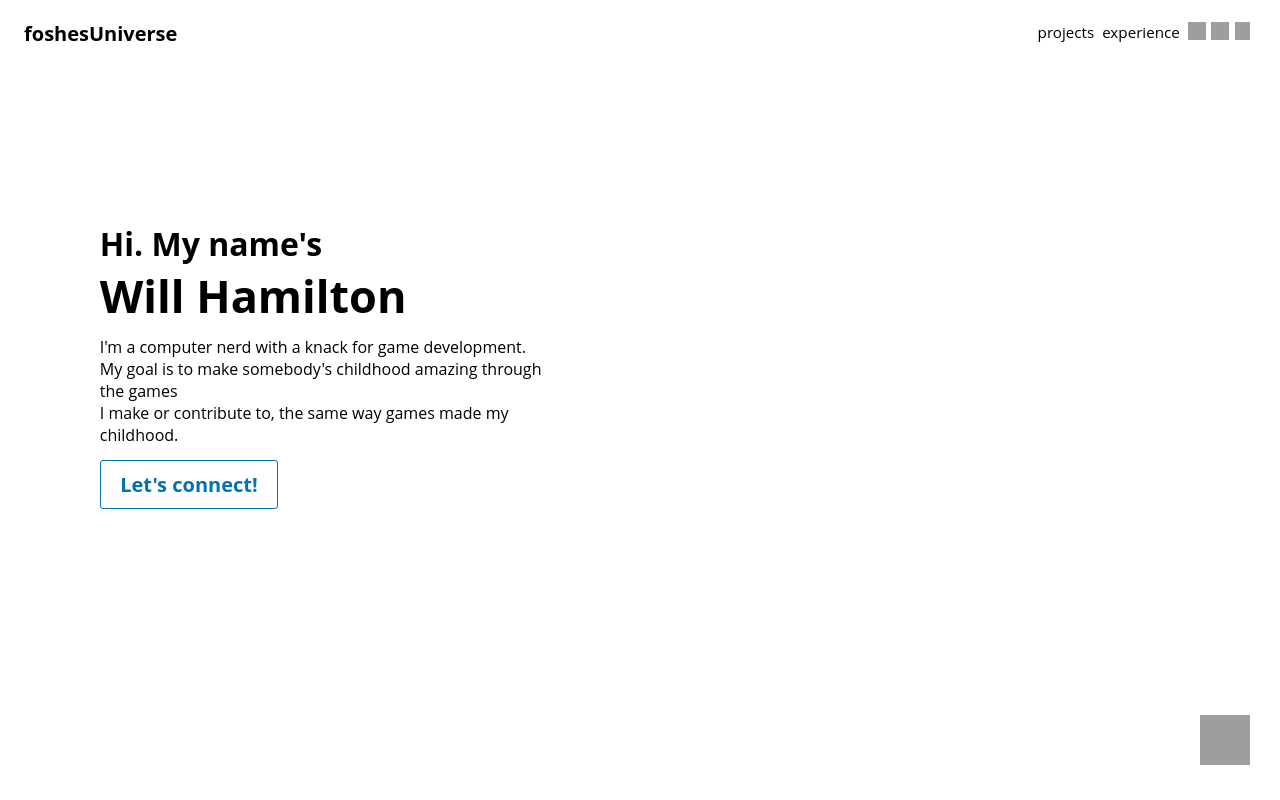
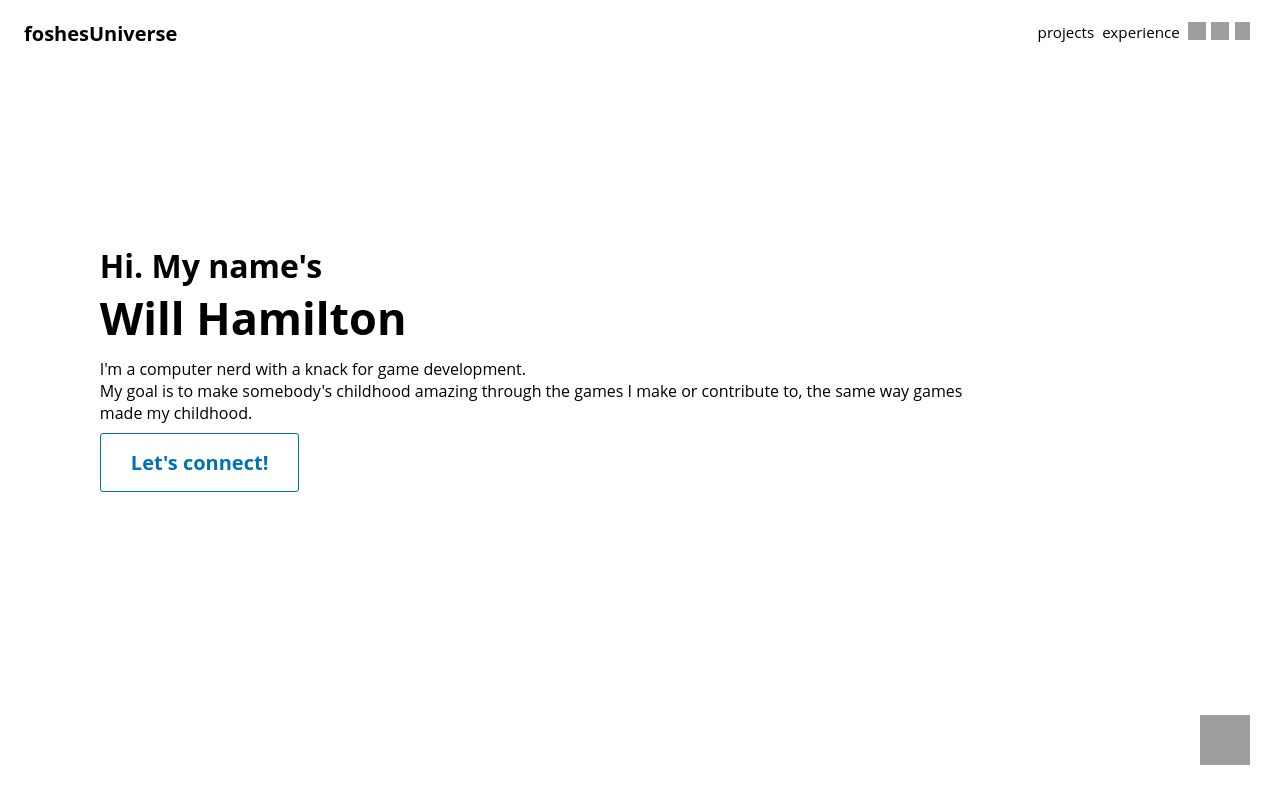
Before and after one commit to foshesss/foshesUniverse, a React (Create React App) app: page / in a window 1280 px wide. Built offline with nearby package versions, Linux system fonts and the light colour scheme; grey boxes are pictures that could not be loaded.

Commit message:
aight we calling it for the night

```diff
--- a/src/App.js
+++ b/src/App.js
@@ -5,13 +5,11 @@ import './main.scss';
 const App = () => {
 
   // if you're reading this, mobile is a pain in the ass:
-  /*
-
-  */
   const [windowSize, setWindowSize] = useState({
     height: window.innerHeight,
   });
 
+  useEffect(() => {
     const updateWindowSize = () => {
       setWindowSize({
         height: window.innerHeight,
@@ -21,10 +19,11 @@ const App = () => {
     // set up event
     window.addEventListener('resize', updateWindowSize);
 
-  // remove event
-  useEffect(() => () => {
+    // callback for removing event
+    return () => {
       window.removeEventListener('resize', updateWindowSize)
-  });
+    };
+  }, []);
 
   return (
     <PageLayout
--- a/src/components/PersonalDescription.js
+++ b/src/components/PersonalDescription.js
@@ -6,7 +6,6 @@ const PersonalDescription = () => (
         I'm a computer nerd with a knack for game development.
         <br />
         My goal is to make somebody's childhood amazing through the games
-        <br />
         I make or contribute to, the same way games made my childhood.
         </p>
     </div>
--- a/src/components/ProjectBarEntry.js
+++ b/src/components/ProjectBarEntry.js
@@ -1,7 +1,7 @@
 import getLanguageColor from "../functions/getLanguageColor";
 import getCompanyColor from "../functions/getCompanyColor";
 
-const ProjectsBarEntry = ({projectName, description, fileType, companyType, src, alt, duration}) => {
+const ProjectsBarEntry = ({projectName, description, fileType, companyType, src, alt, duration, imgStyle}) => {
     const [ backgroudColor, color ] = fileType !== undefined ?
         getLanguageColor(fileType) : getCompanyColor(companyType);
 
@@ -19,6 +19,9 @@ const ProjectsBarEntry = ({projectName, description, fileType, companyType, src,
     return (
         <div className="portfolio__bar-entry" style={style}>
             <img
+                style={{
+                    "objectFit": imgStyle || 'cover',
+                }}
                 src={src}
                 alt={alt}
                 className="projects__bar-entry-image"
--- a/src/constants/experience.js
+++ b/src/constants/experience.js
@@ -4,8 +4,9 @@ const experience = [
     <PortfolioBarEntry
         projectName={"TeleTracking Internship"}
         description={"Worked on the Productivity Engineering team, creating developer tools and contributing to a front-end framework."}
-        src={"https://res.cloudinary.com/crunchbase-production/image/upload/c_lpad,f_auto,q_auto:eco,dpr_1/v1506072120/uwinjs0oa1ekywa8so5o.png"}
+        src={"https://www.teletracking.com/media/1751/open-graph-teletracking-default.png?width=3000&upscale=false"}
         alt={"teletracking"}
+        imgStyle={"contain"}
         companyType={"tele"}
         duration={"May - August 2022"}
     />,
--- a/src/constants/projects.js
+++ b/src/constants/projects.js
@@ -43,7 +43,7 @@ const projects = [
     />,
     <PortfolioBarEntry
         projectName={"Olfert's Quarry"}
-        description={"Created complex cave generation using the Marching Cubes algorithm and an array of 3D math."}
+        description={"Created an infinite mining game that features complex cave generation using the Marching Cubes algorithm and an array of 3D math."}
         src={"https://i.gyazo.com/9c1e8713956ba4730f3eec4a15b77cdd.jpg"}
         alt={"olfert's quarry"}
         fileType={"lua"}
--- a/src/stylesheets/_introduction.scss
+++ b/src/stylesheets/_introduction.scss
@@ -14,7 +14,6 @@
 
 .introduction__name-container,
 .introduction__personal-description {
-    white-space: nowrap;
     cursor: default;
 }
 
@@ -25,10 +24,12 @@
 
 .introduction__personal-description {
     font-size: 2.5vmin;
-    margin-bottom: 5.3%;
+    margin-bottom: 3%;
+    width: 52%;
 }
 
 .introduction__name {
+    white-space: nowrap;
     font-size: 11vmin;
 }
 
@@ -36,14 +37,14 @@ $linkedin: #0072b1;
 
 .introduction__connect {
     border: 2px solid;
-    padding: 1.85% 3.7%;
+    padding: 15px 30px;
     background-color: white;
     border-color: $linkedin;
     border-radius: 3px;
     color: $linkedin;
     text-decoration: none;
     font-weight: bold;
-    font-size: 2.35vmin;
+    font-size: 22.5px;
     transition: color 0.1s ease-out 0s,
         background-color 0.1s ease-out 0s;
     cursor: pointer;
@@ -98,7 +99,3 @@ $linkedin: #0072b1;
         right: 30px;
     }
 }
-
-@media screen and (max-height: 820px) {
-
-}
--- a/src/stylesheets/_project-bar-entry.scss
+++ b/src/stylesheets/_project-bar-entry.scss
@@ -45,7 +45,6 @@
     margin-right: auto;
     height: 300px;
     width: 100%;
-    object-fit: cover;
 }
 
 .project__bar-entry-duration {
```
Lines whose indentation alone changed are shown as unchanged.
